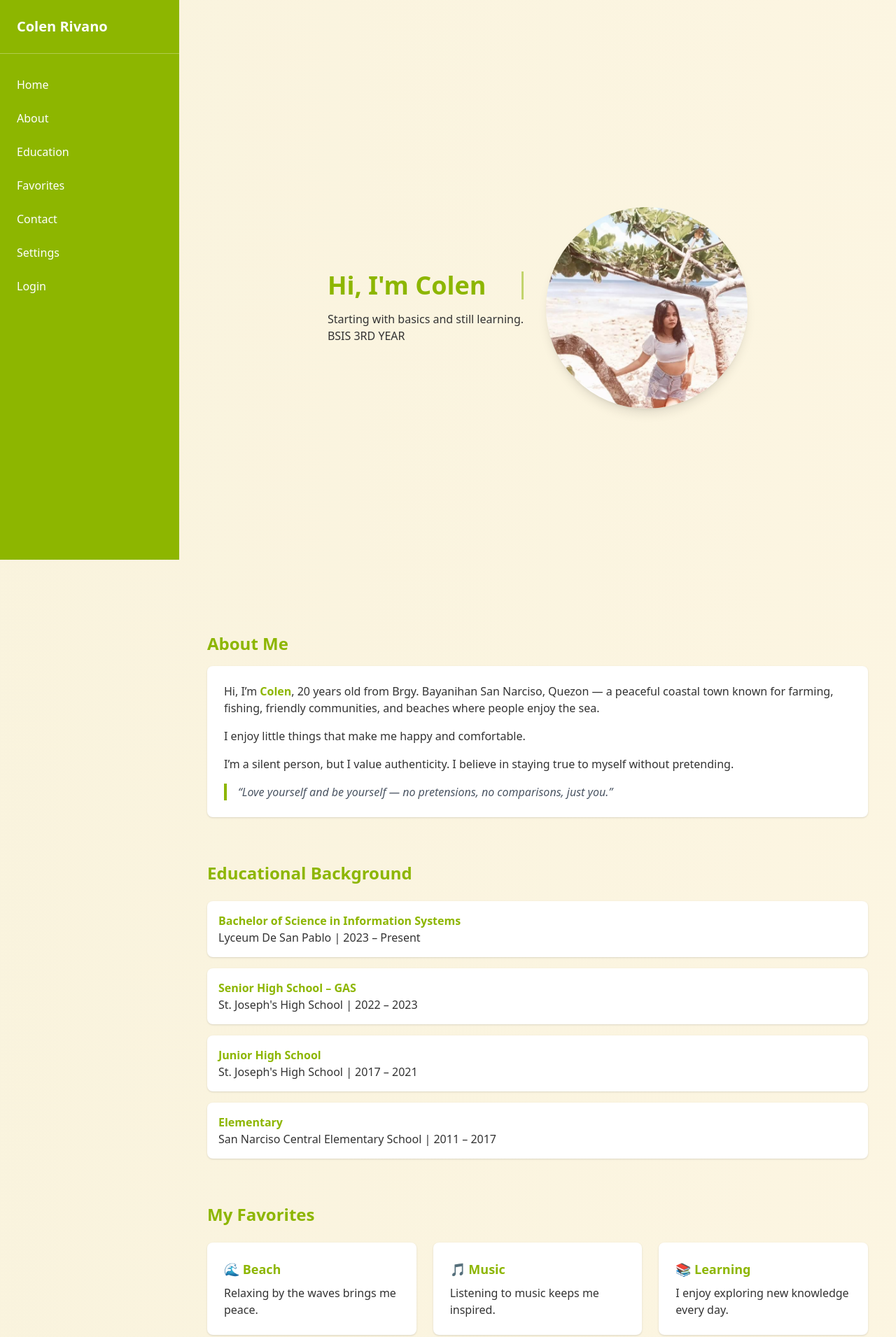
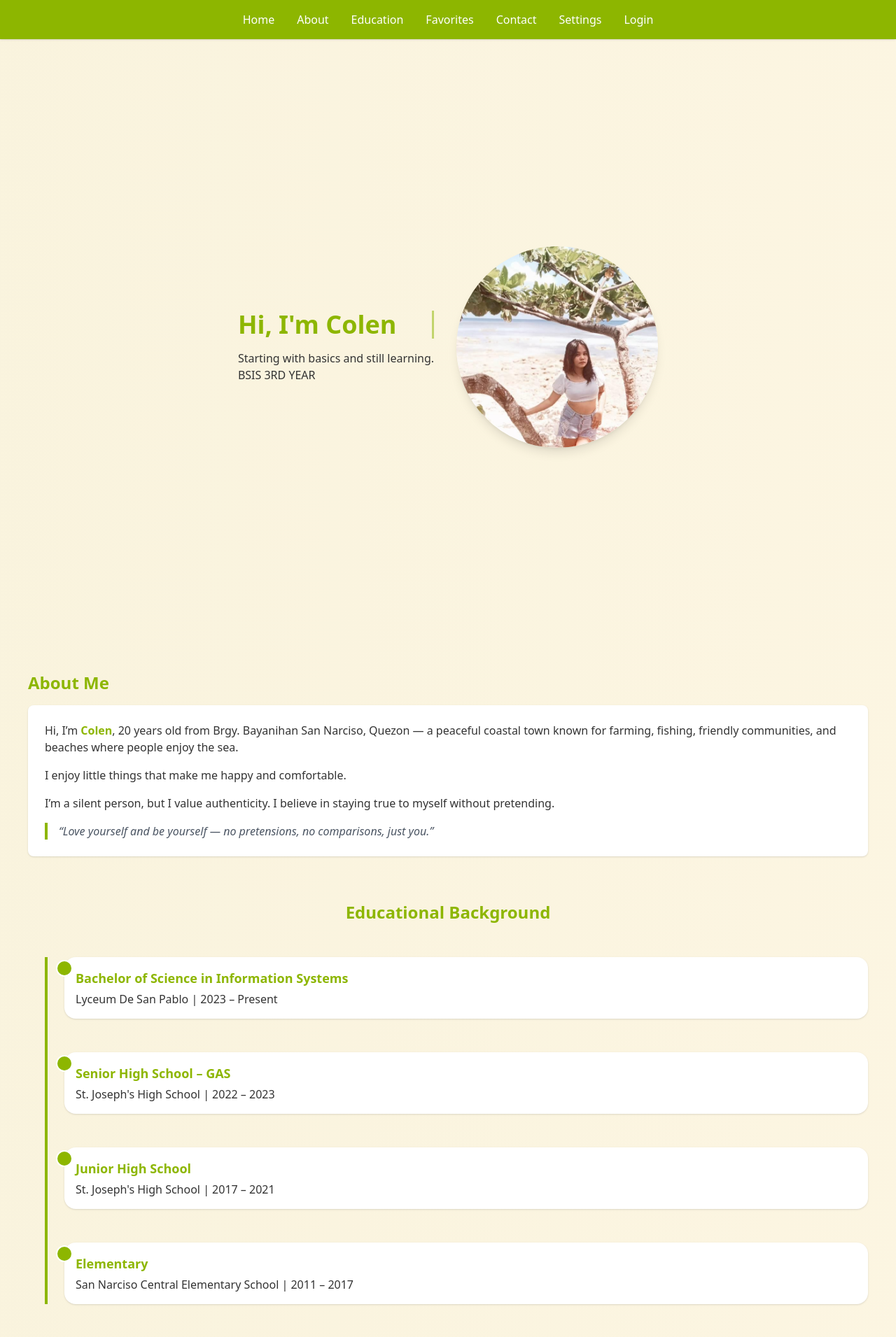
Before and after one commit to Khairo-629/ePortfolio, a plain HTML site: page index.html in a window 1280 px wide. Shown: the top 1911 px of the page at 70% size. Drawn offline with nearby package versions, Linux system fonts and the light colour scheme.

Commit message:
Update index.html

```diff
--- a/index.html
+++ b/index.html
@@ -27,13 +27,8 @@
       width: 0;
       animation: typing 4s steps(30, end) forwards, blink 0.7s infinite;
     }
-    @keyframes typing {
-      from { width: 0 }
-      to { width: 100% }
-    }
-    @keyframes blink {
-      50% { border-color: transparent }
-    }
+    @keyframes typing { from { width: 0 } to { width: 100% } }
+    @keyframes blink { 50% { border-color: transparent } }
 
     /* Animated background */
     body {
@@ -49,9 +44,7 @@
     }
 
     /* Bold text = Apple Green */
-    b, strong, .font-bold {
-      color: #8DB600 !important;
-    }
+    b, strong, .font-bold { color: #8DB600 !important; }
 
     /* Dark Mode */
     .dark-mode {
@@ -73,26 +66,45 @@
 </head>
 <body class="text-dark">
 
-  <!-- Sidebar -->
-  <aside class="fixed top-0 left-0 w-64 h-screen bg-accent text-white flex flex-col">
-    <div class="flex items-center gap-3 px-6 py-6 border-b border-white/30">
-      <h1 class="text-xl font-semibold">Colen Rivano</h1>
+  <!-- Top Navigation -->
+<header class="fixed top-0 left-0 w-full bg-accent text-white shadow z-50">
+  <div class="max-w-7xl mx-auto px-6 py-4 flex justify-center gap-8">
+    <a href="#home" class="nav-link hover:underline">Home</a>
+    <a href="#about" class="nav-link hover:underline">About</a>
+    <a href="#education" class="nav-link hover:underline">Education</a>
+    <a href="#favorites" class="nav-link hover:underline">Favorites</a>
+    <a href="#contact" class="nav-link hover:underline">Contact</a>
+    <a href="#settings" class="nav-link hover:underline">Settings</a>
+    <a href="#login" class="nav-link hover:underline">Login</a>
   </div>
-    <nav class="flex-1 mt-6">
-      <ul class="space-y-2">
-        <li><a href="#home" class="block px-6 py-2 hover:bg-white/10">Home</a></li>
-        <li><a href="#about" class="block px-6 py-2 hover:bg-white/10">About</a></li>
-        <li><a href="#education" class="block px-6 py-2 hover:bg-white/10">Education</a></li>
-        <li><a href="#favorites" class="block px-6 py-2 hover:bg-white/10">Favorites</a></li>
-        <li><a href="#contact" class="block px-6 py-2 hover:bg-white/10">Contact</a></li>
-        <li><a href="#settings" class="block px-6 py-2 hover:bg-white/10">Settings</a></li>
-        <li><a href="#login" class="block px-6 py-2 hover:bg-white/10">Login</a></li>
-      </ul>
-    </nav>
-  </aside>
+</header>
+
+<style>
+  /* Active link style */
+  .nav-link.active {
+    color: #fdf6e3;       /* Example: light cream when active */
+    font-weight: bold;     /* Optional: bold active link */
+    text-decoration: underline;
+  }
+</style>
+
+<script>
+  // Select all nav links
+  const navLinks = document.querySelectorAll('.nav-link');
+
+  navLinks.forEach(link => {
+    link.addEventListener('click', () => {
+      // Remove 'active' class from all links
+      navLinks.forEach(l => l.classList.remove('active'));
+      // Add 'active' class to clicked link
+      link.classList.add('active');
+    });
+  });
+</script>
+
 
   <!-- Main Content -->
-  <main class="ml-64 p-10">
+  <main class="pt-24 p-10">
 
     <!-- Home Section -->
     <section id="home" class="mb-16 flex flex-col md:flex-row items-center justify-center gap-8 h-screen">
@@ -121,25 +133,45 @@
       </div>
     </section>
 
-    <!-- Education Section -->
-    <section id="education" class="mb-16">
-      <h2 class="text-2xl font-semibold mb-6 text-accent">Educational Background</h2>
-      <div class="space-y-4">
-        <div class="p-4 bg-white rounded-lg shadow">
-          <h3 class="font-bold">Bachelor of Science in Information Systems</h3>
+<!-- Education Timeline Section -->
+<section id="education" class="mb-16 relative">
+  <h2 class="text-2xl font-semibold mb-12 text-accent text-center">Educational Background</h2>
+
+  <div class="relative border-l-4 border-accent ml-6">
+    <!-- Timeline Item 1 -->
+    <div class="mb-12 ml-6 relative">
+      <div class="absolute -left-3 top-1 w-6 h-6 bg-accent rounded-full border-2 border-white"></div>
+      <div class="p-4 bg-white rounded-2xl shadow hover:scale-105 transition-transform duration-300">
+        <h3 class="font-bold text-lg mb-1">Bachelor of Science in Information Systems</h3>
         <p class="text-bg-white">Lyceum De San Pablo | 2023 – Present</p>
       </div>
-        <div class="p-4 bg-white rounded-lg shadow">
-          <h3 class="font-bold">Senior High School – GAS</h3>
+    </div>
+
+    <!-- Timeline Item 2 -->
+    <div class="mb-12 ml-6 relative">
+      <div class="absolute -left-3 top-1 w-6 h-6 bg-accent rounded-full border-2 border-white"></div>
+      <div class="p-4 bg-white rounded-2xl shadow hover:scale-105 transition-transform duration-300">
+        <h3 class="font-bold text-lg mb-1">Senior High School – GAS</h3>
         <p class="text-bg-white">St. Joseph's High School | 2022 – 2023</p>
       </div>
-        <div class="p-4 bg-white rounded-lg shadow">
-          <h3 class="font-bold">Junior High School</h3>
+    </div>
+
+    <!-- Timeline Item 3 -->
+    <div class="mb-12 ml-6 relative">
+      <div class="absolute -left-3 top-1 w-6 h-6 bg-accent rounded-full border-2 border-white"></div>
+      <div class="p-4 bg-white rounded-2xl shadow hover:scale-105 transition-transform duration-300">
+        <h3 class="font-bold text-lg mb-1">Junior High School</h3>
         <p class="text-bg-white">St. Joseph's High School | 2017 – 2021</p>
       </div>
-        <div class="p-4 bg-white rounded-lg shadow">
-          <h3 class="font-bold">Elementary</h3>
+    </div>
+
+    <!-- Timeline Item 4 -->
+    <div class="mb-12 ml-6 relative">
+      <div class="absolute -left-3 top-1 w-6 h-6 bg-accent rounded-full border-2 border-white"></div>
+      <div class="p-4 bg-white rounded-2xl shadow hover:scale-105 transition-transform duration-300">
+        <h3 class="font-bold text-lg mb-1">Elementary</h3>
         <p class="text-bg-white">San Narciso Central Elementary School | 2011 – 2017</p>
+      </div>
     </div>
   </div>
 </section>
```
Lines whose indentation alone changed are shown as unchanged.
